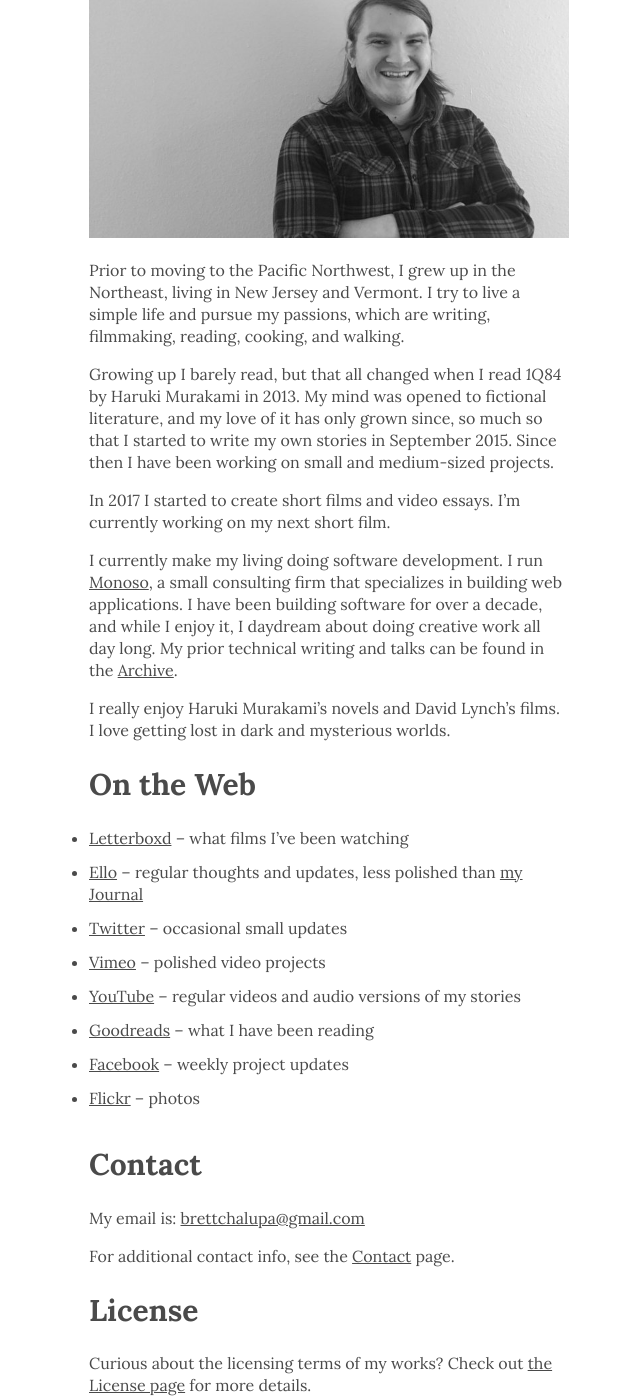
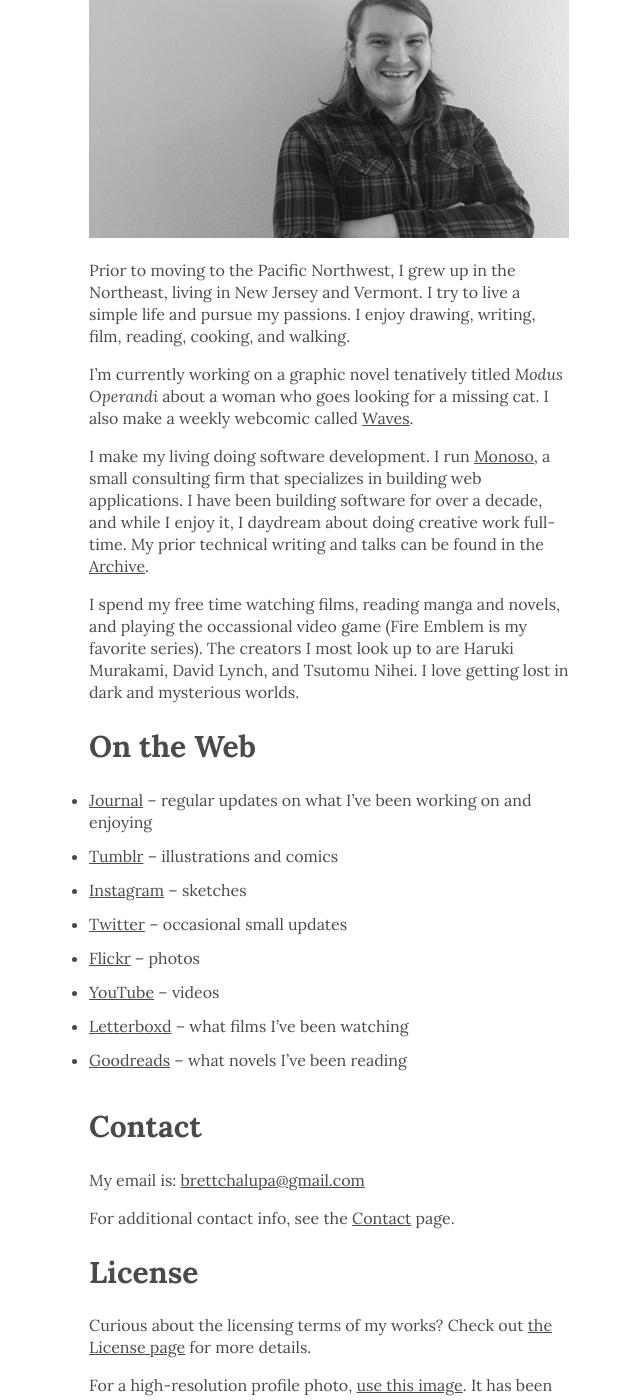
Before and after one commit to brettchalupa/brettchalupa.github.io, a Jekyll site: the page built from about.md, in a window 1280 px wide and 1400 px high, scrolled down 274 px. Shown: the whole window, without its empty margins (311-951 px from the left). Built offline with Jekyll 4.4.1, drawn with Linux system fonts in a browser that asks for light colours; a script that is not in the unit is left out; some of the changed text lies outside the part shown.

Commit message:
Update bio, site description, and home tagline
This shifts the focus to comic art.

```diff
--- a/_config.yml
+++ b/_config.yml
@@ -36,7 +36,7 @@ defaults:
       type: brief_moments
     values:
       layout: chapter
-description: 'Writer, filmmaker, designer, and software developer based in Portland, Oregon.'
+description: 'Comic artist, writer, and software developer based in Portland, Oregon.'
 url: http://www.brettchalupa.com
 logo: "/img/brett_chalupa.jpg"
 twitter:
--- a/about.md
+++ b/about.md
@@ -8,45 +8,42 @@ layout: default
 # About
 
 <p class='intro'>
-Hi, my name is Brett. I'm a storyteller focused on writing and filmmaking. I live in Portland, Oregon.
+Hi, my name is Brett. I'm a storyteller focused on making comics. I live in Portland, Oregon.
 </p>
 
 ![Photo of Brett](/img/brett_about.jpg)
 
 Prior to moving to the Pacific Northwest, I grew up in the Northeast,
 living in New Jersey and Vermont. I try to live a simple life and
-pursue my passions, which are writing, filmmaking, reading, cooking, and
+pursue my passions. I enjoy drawing, writing, film, reading, cooking, and
 walking.
 
-Growing up I barely read, but that all changed when I read _1Q84_ by
-Haruki Murakami in 2013. My mind was opened to fictional literature, and
-my love of it has only grown since, so much so that I started to write
-my own stories in September 2015. Since then I have been working on
-small and medium-sized projects.
+I'm currently working on a graphic novel tenatively titled _Modus
+Operandi_ about a woman who goes looking for a missing cat. I also make
+a weekly webcomic called [Waves](http://waves.brettchalupa.com).
 
-In 2017 I started to create short films and video essays. I'm currently
-working on my next short film.
-
-I currently make my living doing software development. I run <a
+I make my living doing software development. I run <a
 href='http://www.monoso.co'>Monoso</a>, a small consulting firm that
 specializes in building web applications. I have been building software
 for over a decade, and while I enjoy it, I daydream about doing creative
-work all day long. My prior technical writing and talks can be found in
+work full-time. My prior technical writing and talks can be found in
 the [Archive](/archive/).
 
-I really enjoy Haruki Murakami's novels and David Lynch's films.
+I spend my free time watching films, reading manga and novels, and playing the
+occassional video game (Fire Emblem is my favorite series). The creators
+I most look up to are Haruki Murakami, David Lynch, and Tsutomu Nihei.
 I love getting lost in dark and mysterious worlds.
 
 ## On the Web
 
+- [Journal](https://journal.brettchalupa.com) &ndash; regular updates on what I've been working on and enjoying
+- [Tumblr](https://brettchalupa.tumblr.com) &ndash; illustrations and comics
+- [Instagram](https://instagram.com/brettchalupadraws) &ndash; sketches
+- [Twitter](https://twitter.com/brettchalupa) &ndash; occasional small updates
+- [Flickr](https://www.flickr.com/photos/brettchalupa/) &ndash; photos
+- [YouTube](https://www.youtube.com/channel/UC68s8MiLnOjqPLz2QcNtr8g) &ndash; videos
 - [Letterboxd](https://letterboxd.com/brettchalupa) &ndash; what films I've been watching
-- [Ello](https://ello.co/brettchalupa) &ndash; regular thoughts and updates, less polished than [my Journal](https://journal.brettchalupa.com)
-- [Twitter](https://twitter.com/brettchalupa) &ndash; occasional small updates
-- [Vimeo](https://vimeo.com/brettchalupa) &ndash; polished video projects
-- [YouTube](https://www.youtube.com/channel/UC68s8MiLnOjqPLz2QcNtr8g) &ndash; regular videos and audio versions of my stories
-- [Goodreads](https://www.goodreads.com/brettchalupa) &ndash; what I have been reading
-- [Facebook](https://www.facebook.com/Brett-Chalupa-607963962732935/) &ndash; weekly project updates
-- [Flickr](https://www.flickr.com/photos/brettchalupa/) &ndash; photos
+- [Goodreads](https://www.goodreads.com/brettchalupa) &ndash; what novels I've been reading
 
 ## Contact
 
--- a/index.html
+++ b/index.html
@@ -9,7 +9,7 @@ layout: default
 
     <h1>Brett Chalupa</h1>
 
-    <h4>Writer, filmmaker, designer, and developer</h4>
+    <h4>day: software developer,<br>night: comic artist & writer</h4>
   </div>
 
   <div class='section'>
```
